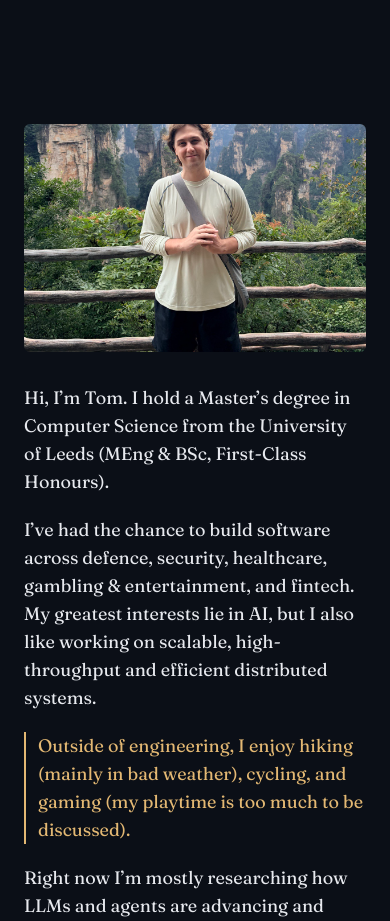
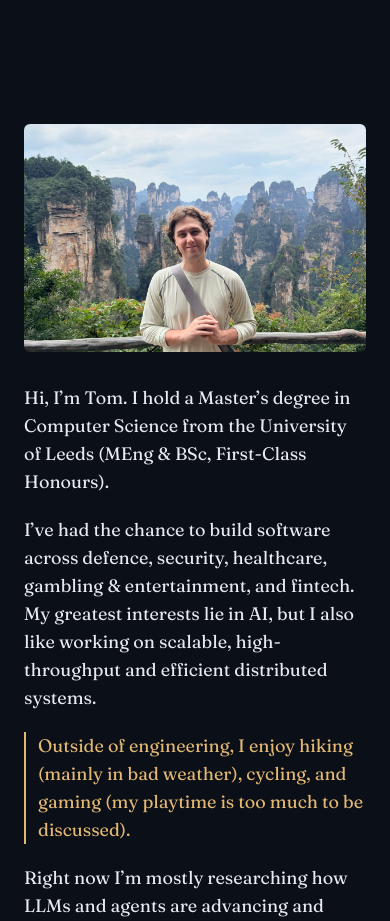
Before and after one commit to tomstirling19/portfolio-v2, a Next.js app: page / in a window 390 px wide. Shown: the part 860-1781 px from the top of the page. Built offline with nearby package versions, Linux system fonts and the light colour scheme.

Commit message:
fix mobile about photo crop cutting off face

```diff
--- a/components/sections/About.tsx
+++ b/components/sections/About.tsx
@@ -78,7 +78,7 @@ export default function About() {
       className="scroll-mt-14 snap-start md:scroll-mt-0 [scroll-snap-stop:always]"
     >
       <div className="flex min-h-screen flex-col justify-center gap-8 px-6 py-24 md:hidden">
-        <PhotoCarousel photos={ABOUT_PHOTOS} imagePosition="center 85%" />
+        <PhotoCarousel photos={ABOUT_PHOTOS} imagePosition="center 45%" />
         <AboutText revealed={revealed} />
       </div>
 
```
